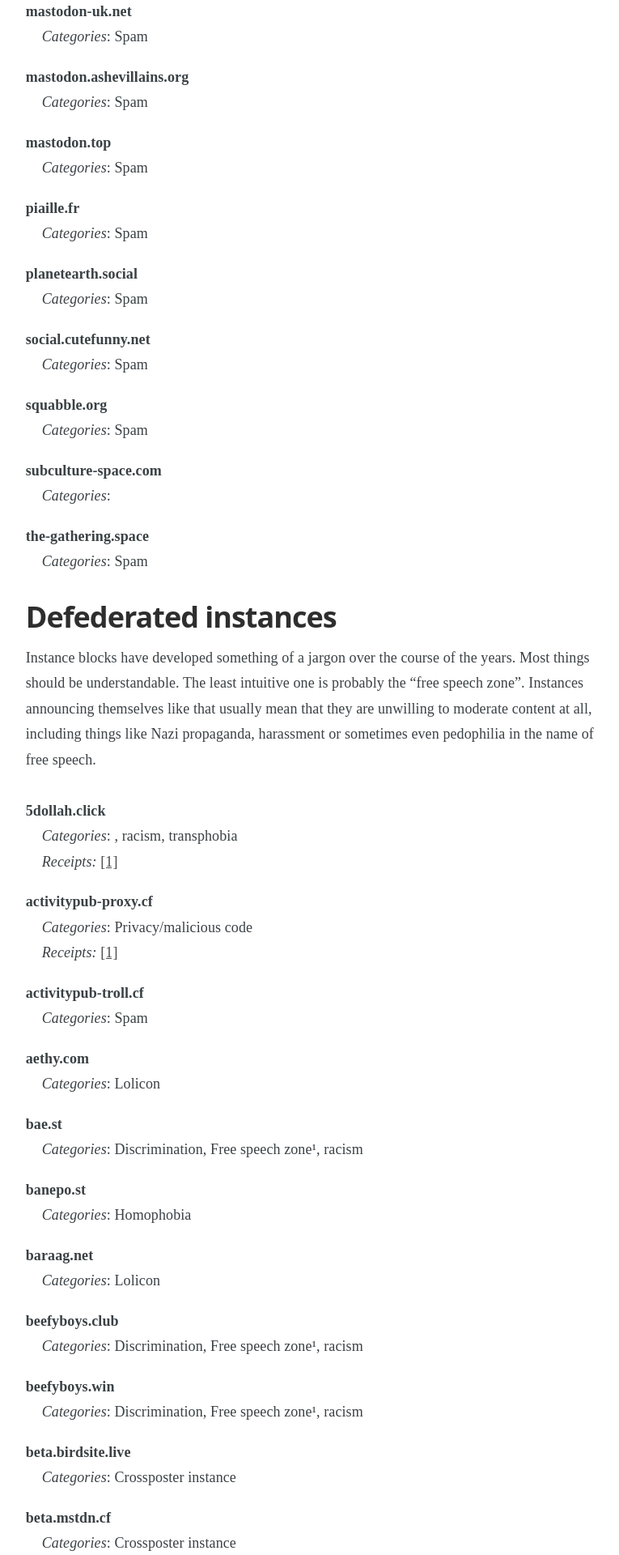
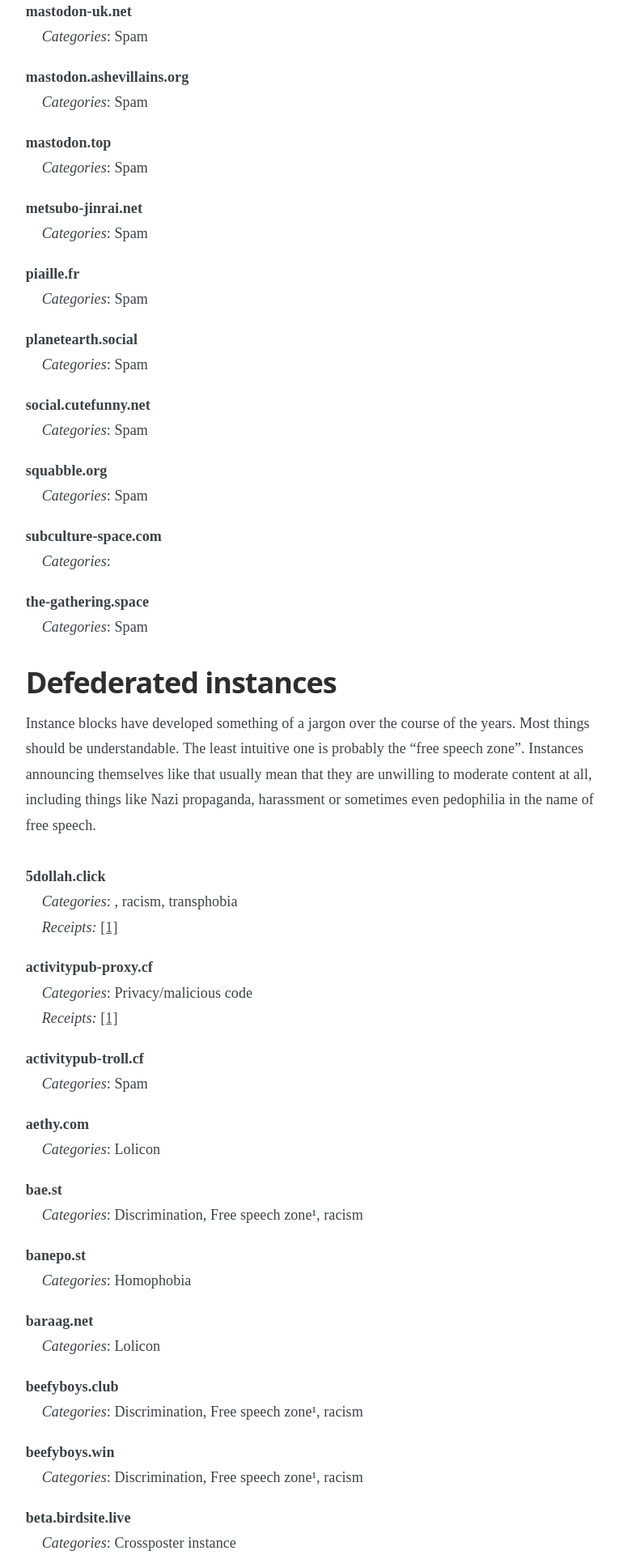
Before and after one commit to chaossocial/meta, a Jekyll site: the page built from federation.md, in a window 1280 px wide. Shown: the part 1721-3641 px from the top of the page at 81% size, without its empty margins (398-1163 px from the left). Built offline with Jekyll 4.4.1, drawn with Linux system fonts in a browser that asks for light colours; some of the changed text lies outside the part shown.

Commit message:
Limit metsubo-jinrai.net

```diff
--- a/_data/limited_instances.json
+++ b/_data/limited_instances.json
@@ -105,6 +105,15 @@
     "comment_en": ""
   },
   {
+    "instance": "metsubo-jinrai.net",
+    "tags": [
+      "SPAM"
+    ],
+    "receipts": [],
+    "comment_en": "",
+    "comment_de": ""
+  },
+  {
     "instance": "piaille.fr",
     "tags": [
       "SPAM"
```
